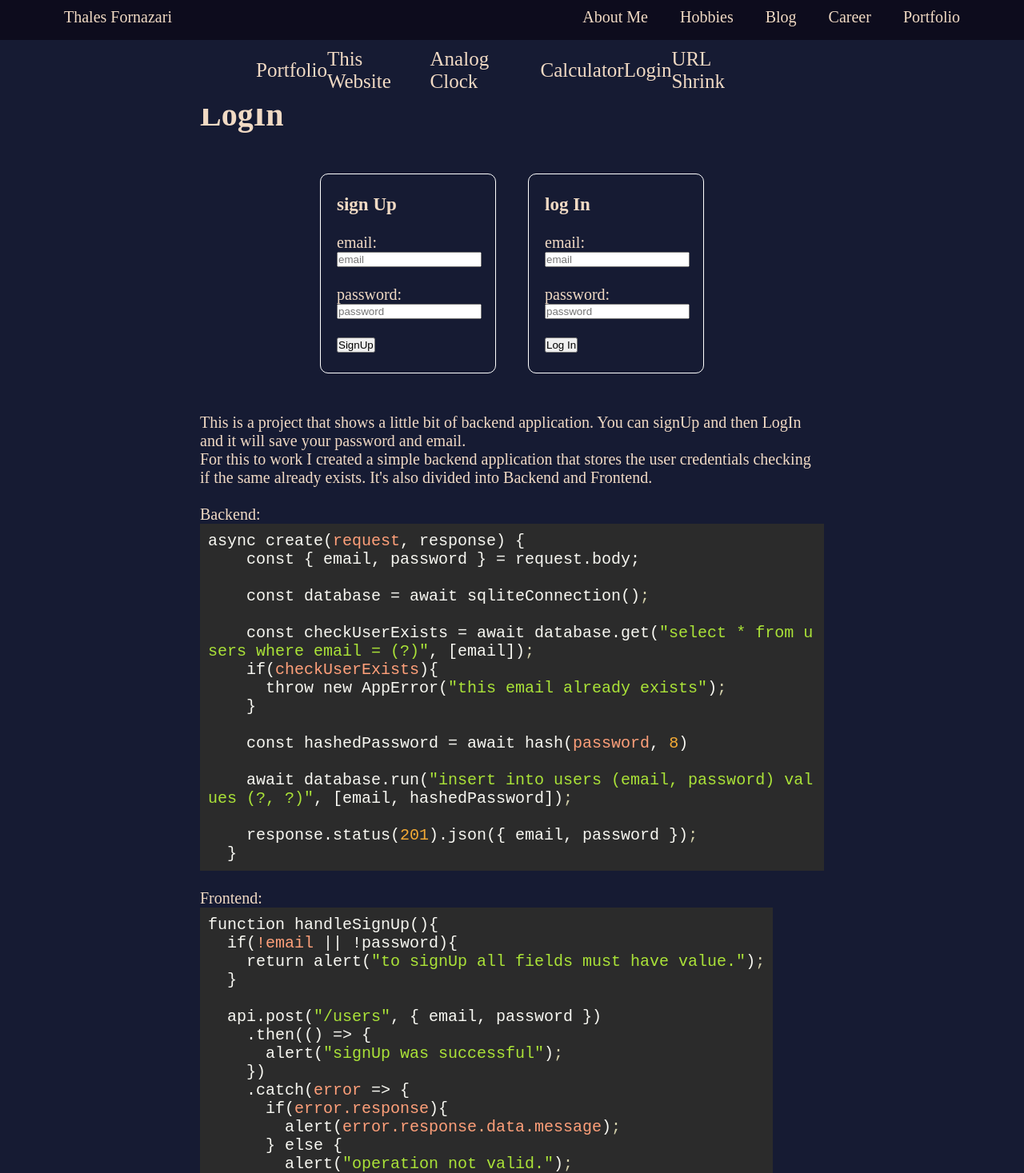
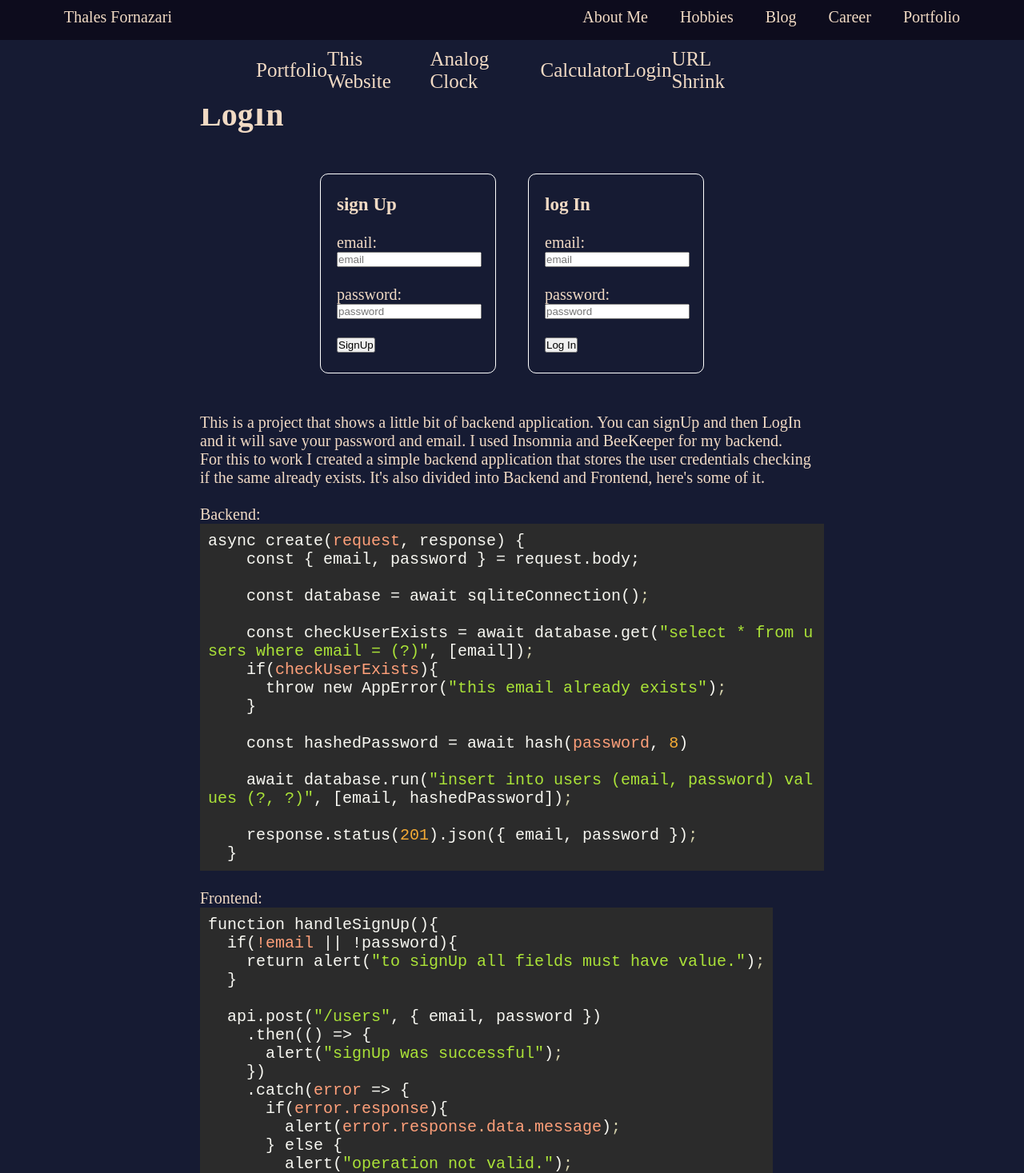
Before and after one commit to thalfor/websiteFrontend, a React (Vite) app: page /DevProjectsEng/DevProjectsLoginEng in a window 1280 px wide. Shown: the top 1467 px of the page at 80% size. Built offline with nearby package versions, Linux system fonts and the light colour scheme; a web font is replaced by a local one.

Commit message:
updating LogIn project

```diff
--- a/src/pages/devProjectsEng/login/index.jsx
+++ b/src/pages/devProjectsEng/login/index.jsx
@@ -110,9 +110,10 @@ function handleSignIn(){
       <h1>LogIn</h1>
       <Login />
       <p>
-        This is a project that shows a little bit of backend application. You can signUp and then LogIn and it will save your password and email.<br />
+        This is a project that shows a little bit of backend application. You can signUp and then LogIn and it will save your password and email.
+        I used Insomnia and BeeKeeper for my backend.<br />
         For this to work I created a simple backend application that stores the user credentials checking if the same already exists.
-        It's also divided into Backend and Frontend. <br /><br />
+        It's also divided into Backend and Frontend, here's some of it. <br /><br />
         Backend:<br />
         <div className='codeblock'>
           <SyntaxHighlighter lineProps={{style: {wordBreak: 'break-all', whiteSpace: 'pre-wrap', flexWrap: 'wrap'}}} style={a11yDark} wrapLines={true} language="jsx">
@@ -146,6 +147,9 @@ function handleSignIn(){
         </div>
         <br />
         <br />
+        Now this is a project that will have more updates, i'm currently creating a Change Password box so you can try and change it.<br /><br />
+
+        I hope you have enjoyed the reading for i sure did enjoyed writting! See ya!
 
 
 
```
